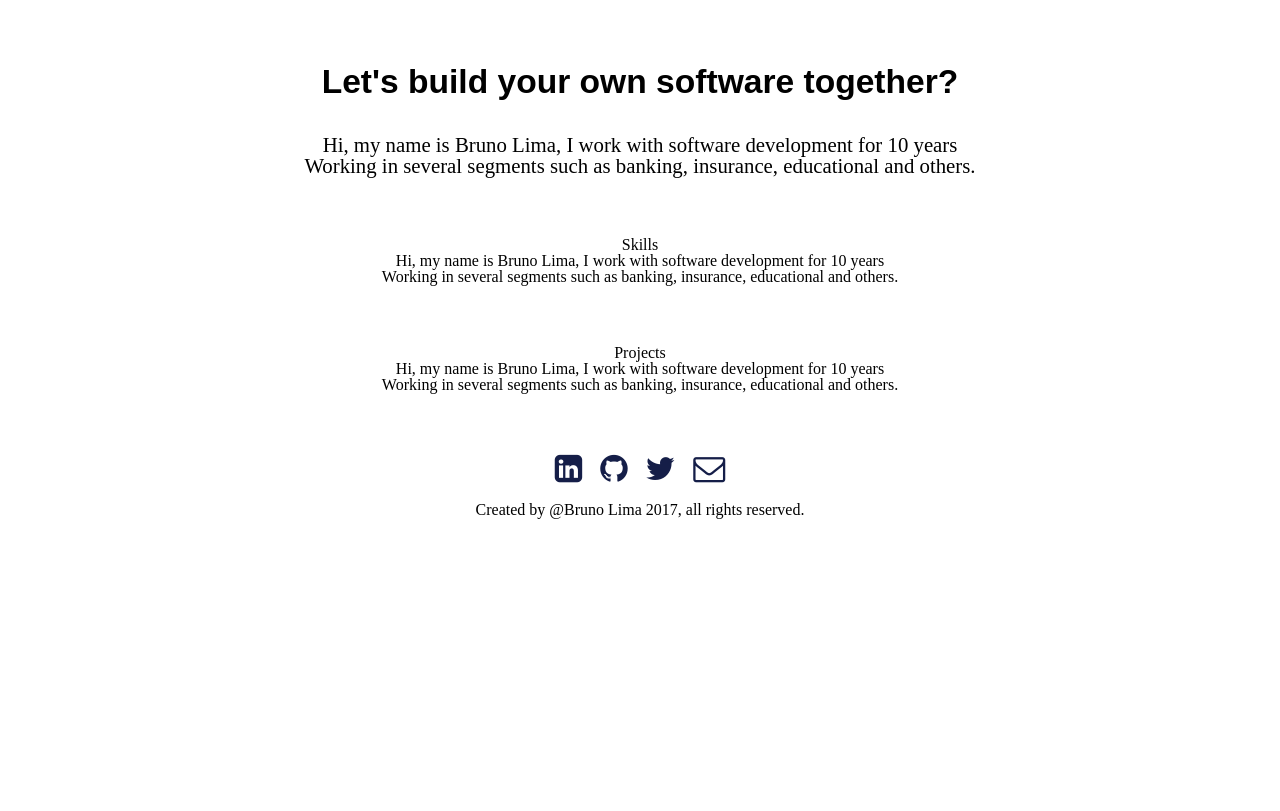
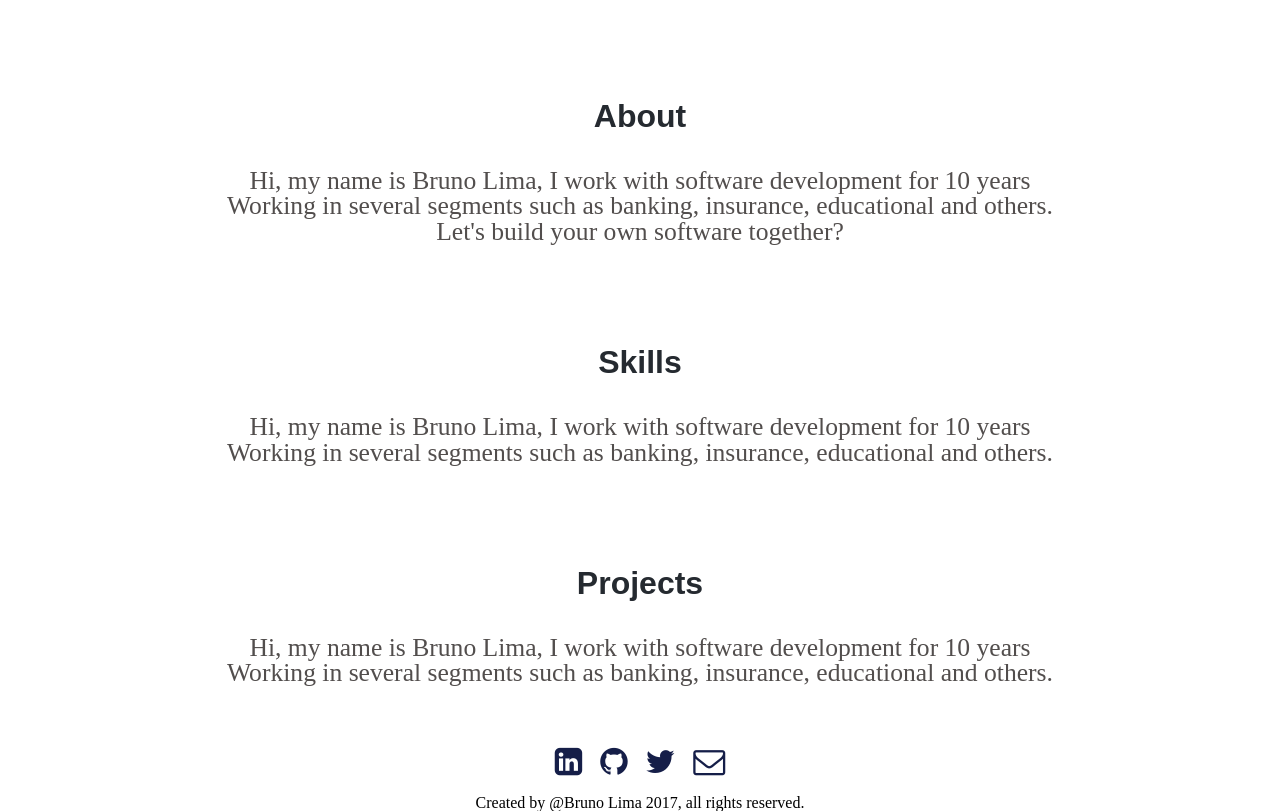
Before and after one commit to bonejah/bonejah.github.io, a plain HTML site: page index.html in a window 1280 px wide. Shown: the part 104-915 px from the top of the page. Before the commit the page ends 800 px from the top, so only its background shows below. Drawn offline with Linux system fonts and the light colour scheme.

Commit message:
work on css

```diff
--- a/css/about.css
+++ b/css/about.css
@@ -4,14 +4,17 @@
 }
 
 .panel-about .title {
-  font-size: 2.1rem;
+  color: #252a30;
+  font-size: 2.0rem;
   font-family: sans-serif;
   font-weight: 700;
   line-height: 1.4;
-  margin-bottom: 30px;
-  /* padding: 1px; */
+  margin: 6rem 0 1.8rem;
+  text-align: center;
 }
 
 .panel-about .subtitle {
-  font-size: 1.3rem;
+  font-size: 1.6rem;
+  text-align: center;
+  color: #524e4d;
 }
--- a/css/projects.css
+++ b/css/projects.css
@@ -2,3 +2,19 @@
   text-align: center;
   margin-top: 60px;
 }
+
+.panel-projects .title {
+  color: #252a30;
+  font-size: 2.0rem;
+  font-family: sans-serif;
+  font-weight: 700;
+  line-height: 1.4;
+  margin: 6rem 0 1.8rem;
+  text-align: center;
+}
+
+.panel-projects .subtitle {
+  font-size: 1.6rem;
+  text-align: center;
+  color: #524e4d;
+}
--- a/css/skills.css
+++ b/css/skills.css
@@ -2,3 +2,19 @@
   text-align: center;
   margin-top: 60px;
 }
+
+.panel-skills .title {
+  color: #252a30;
+  font-size: 2.0rem;
+  font-family: sans-serif;
+  font-weight: 700;
+  margin: 6rem 0 1.8rem;
+  line-height: 1.4;
+  text-align: center;
+}
+
+.panel-skills .subtitle {
+  font-size: 1.6rem;
+  text-align: center;
+  color: #524e4d;
+}
--- a/index.html
+++ b/index.html
@@ -29,9 +29,10 @@
     </header>
     <section id="about" class="panel-about">
       <div class="container">
-        <h1 class="title">Let's build your own software together?</h1>
-        <p class="subtitle">Hi, my name is Bruno Lima, I work with software development for 10 years</p>
-        <p class="subtitle">Working in several segments such as banking, insurance, educational and others.</h2>
+          <h1 class="title">About</h1>
+          <p class="subtitle">Hi, my name is Bruno Lima, I work with software development for 10 years</p>
+          <p class="subtitle">Working in several segments such as banking, insurance, educational and others.</h2>
+          <p class="subtitle">Let's build your own software together?</p>
       </div>
     </section>
     <section id="skills" class="panel-skills">
```
Also changed, not shown: 1 other file.
